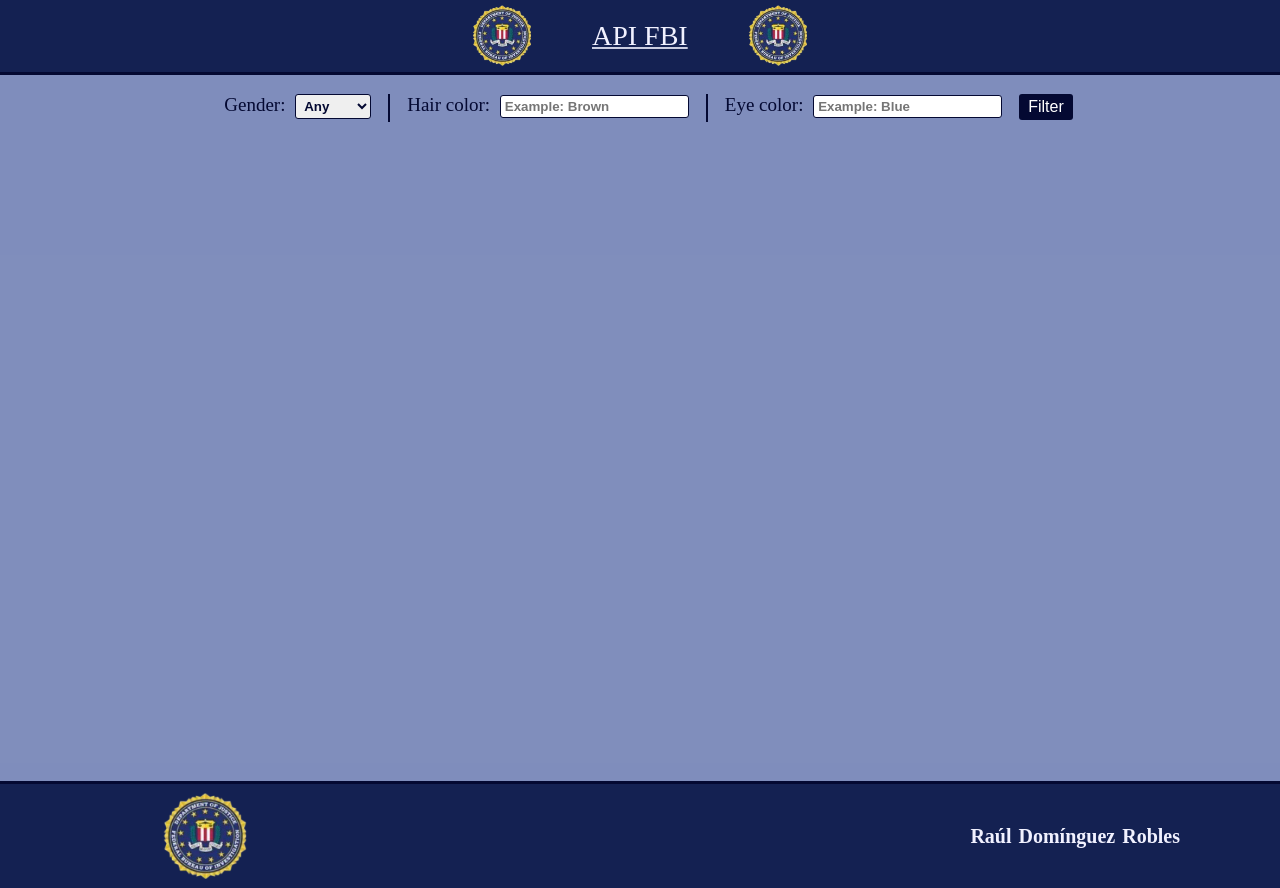
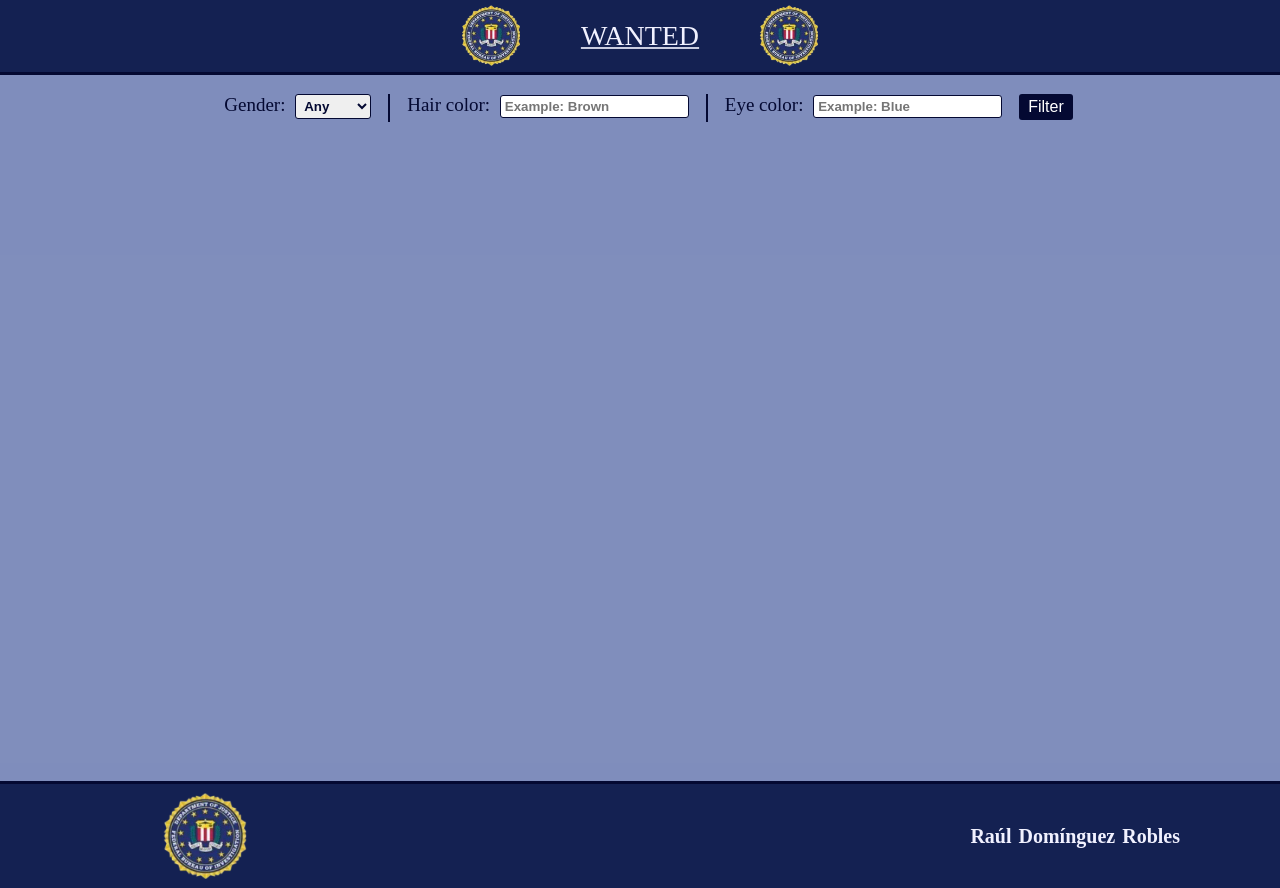
Before and after one commit to rauldomrob/API_FBI, a plain HTML site: page index.html in a window 1280 px wide. Drawn offline with Linux system fonts and the light colour scheme; no server answers.

Commit message:
rename 2

```diff
--- a/index.html
+++ b/index.html
@@ -4,7 +4,7 @@
 <head>
     <meta charset="UTF-8">
     <meta name="viewport" content="width=device-width, initial-scale=1.0">
-    <title>API FBI</title>
+    <title>WANTED | FBI API</title>
     <link rel="icon" href="ASSETS/logo_fbi_small.png">
     <link rel="stylesheet" href="style.css">
 </head>
@@ -16,7 +16,7 @@
                 <img src="ASSETS/logo_fbi.png" alt="fbi">
             </div>
             <div class="api_nombre">
-                API FBI
+                WANTED
             </div>
             <div class="logo_header logo2">
                 <img src="ASSETS/logo_fbi.png" alt="fbi">
```
